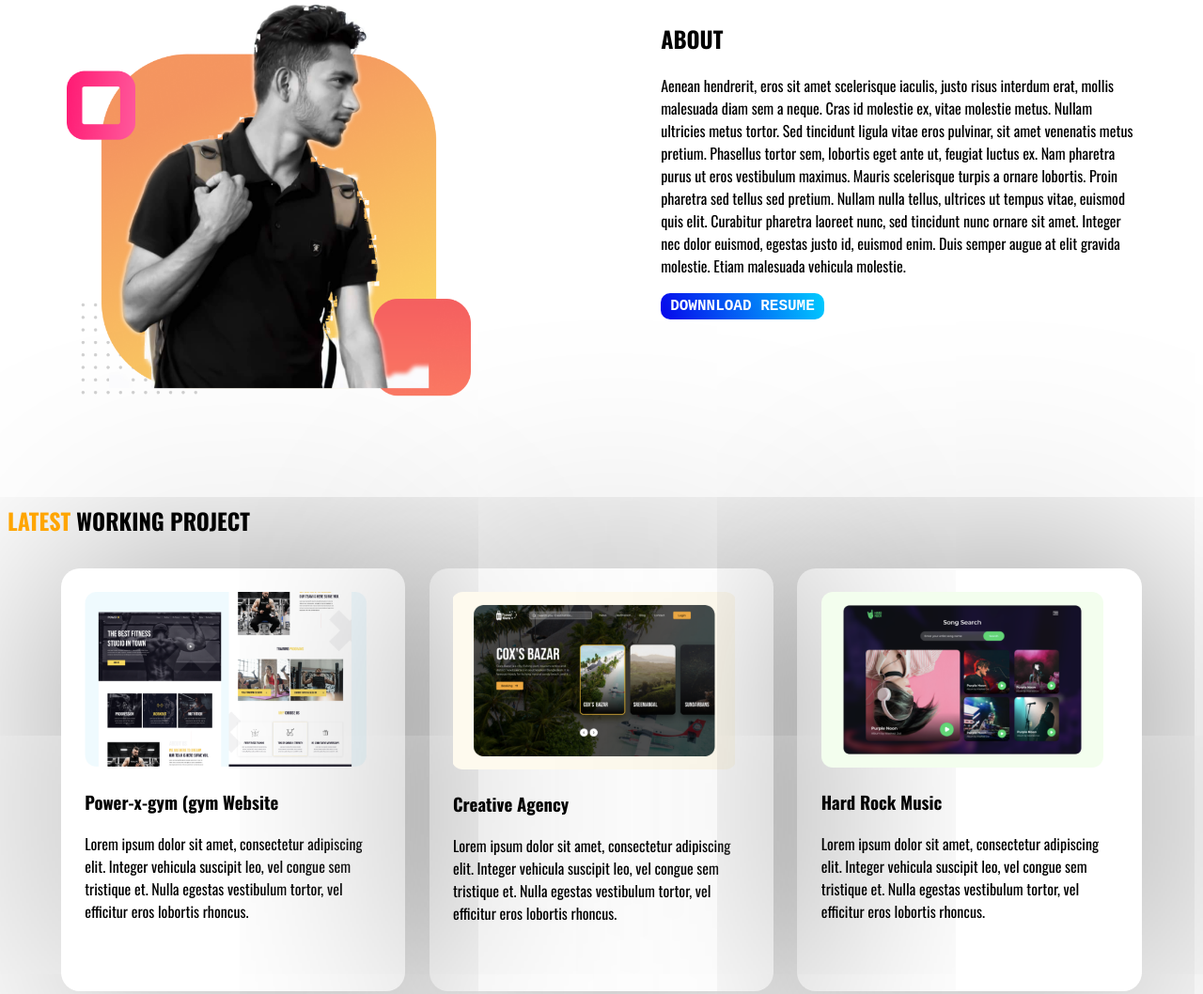
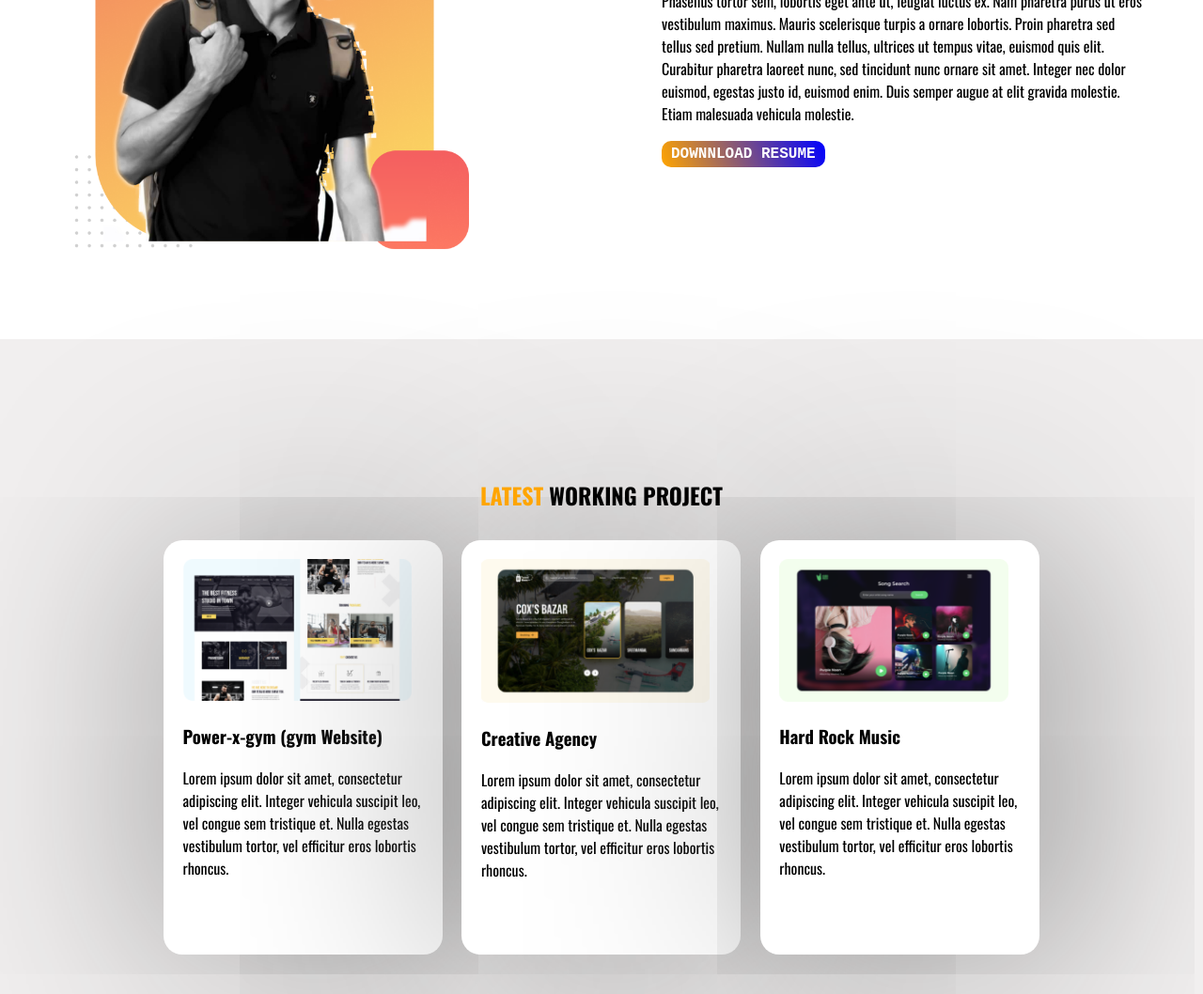
Before and after one commit to OwaliShawon/personal-website-owali, a plain HTML site: page index.html in a window 1280 px wide. Shown: the part 742-1800 px from the top of the page at 94% size. Drawn offline with nearby package versions, Linux system fonts and the light colour scheme.

Commit message:
changes arranngement

```diff
--- a/index.html
+++ b/index.html
@@ -35,10 +35,10 @@
        </section>
 
        <section class="latest-work">
-           <h2><span id="wp" class="spcl-color">LATEST </span>WORKING PROJECT</h2>
+           <h2><span class="spcl-color">LATEST </span>WORKING PROJECT</h2>
            <div class="three-by-one first-lw">
                <img src="images/image 4.png" alt="">
-               <h3>Power-x-gym (gym Website</h3>
+               <h3>Power-x-gym (gym Website)</h3>
                <p>Lorem ipsum dolor sit amet, consectetur adipiscing elit. Integer vehicula suscipit leo, vel congue sem tristique et. Nulla egestas vestibulum tortor, vel efficitur eros lobortis rhoncus.</p>
            </div>
            <div class="three-by-one">
--- a/style.css
+++ b/style.css
@@ -1,12 +1,13 @@
 body{
     font-family: 'Oswald', sans-serif;
     clear: both;
+    margin: 0%;
 }
 .intro-section{
     height: 400px;
 }
-.intro-section{
-    font-size: 40px;
+.intro-section h1{
+    font-size: 60px;
 }
 
 .spcl-color{
@@ -22,7 +23,7 @@ body{
 }
 .btn{
     text-decoration: none;
-    background-image: linear-gradient(70deg, rgb(6, 6, 235), rgb(0, 204, 255));
+    background-image: linear-gradient(70deg,orange, blue);
     color: white;
     padding: 5px 10px;
     border-radius: 10px;
@@ -39,15 +40,20 @@ img{
     clear: both;
 }
 
+.latest-work h2{
+    text-align: center;
+
+}
+
 .latest-work{
     margin-top: 20px;
     float: left;
+   /* border: 2px solid; */
+    padding: 10%;
+    background-color: rgba(238, 236, 236, 0.822);
 
 }
-#wp{
-    text-align: center;
 
-}
 .three-by-one{
     box-shadow:15px 10px 330px gray;
     height: 400px;
@@ -56,6 +62,7 @@ img{
     margin: 1%;
     padding: 2%;
     border-radius: 20px;
+    background-color: white;
 
 }
 .three-by-one img{
```
